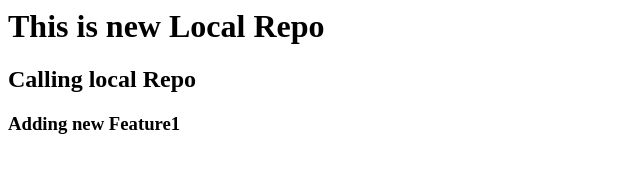
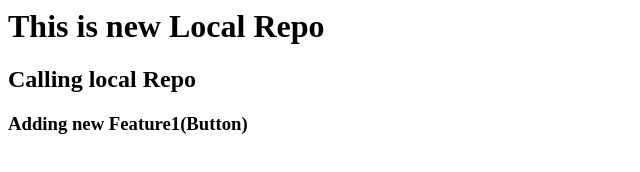
Before and after one commit to sourabhmagdum45/Local_repo, a plain HTML site: page index.html in a window 1280 px wide. Shown: the full height of the page, 0-640 px from the left. Drawn offline with Linux system fonts and the light colour scheme.

Commit message:
Adding Button Features

```diff
--- a/index.html
+++ b/index.html
@@ -1,3 +1,3 @@
 <h1>This is new Local Repo</h1>
 <h2>Calling local Repo</h2>
-<h3>Adding new Feature1</h3>
+<h3>Adding new Feature1(Button)</h3>
```
